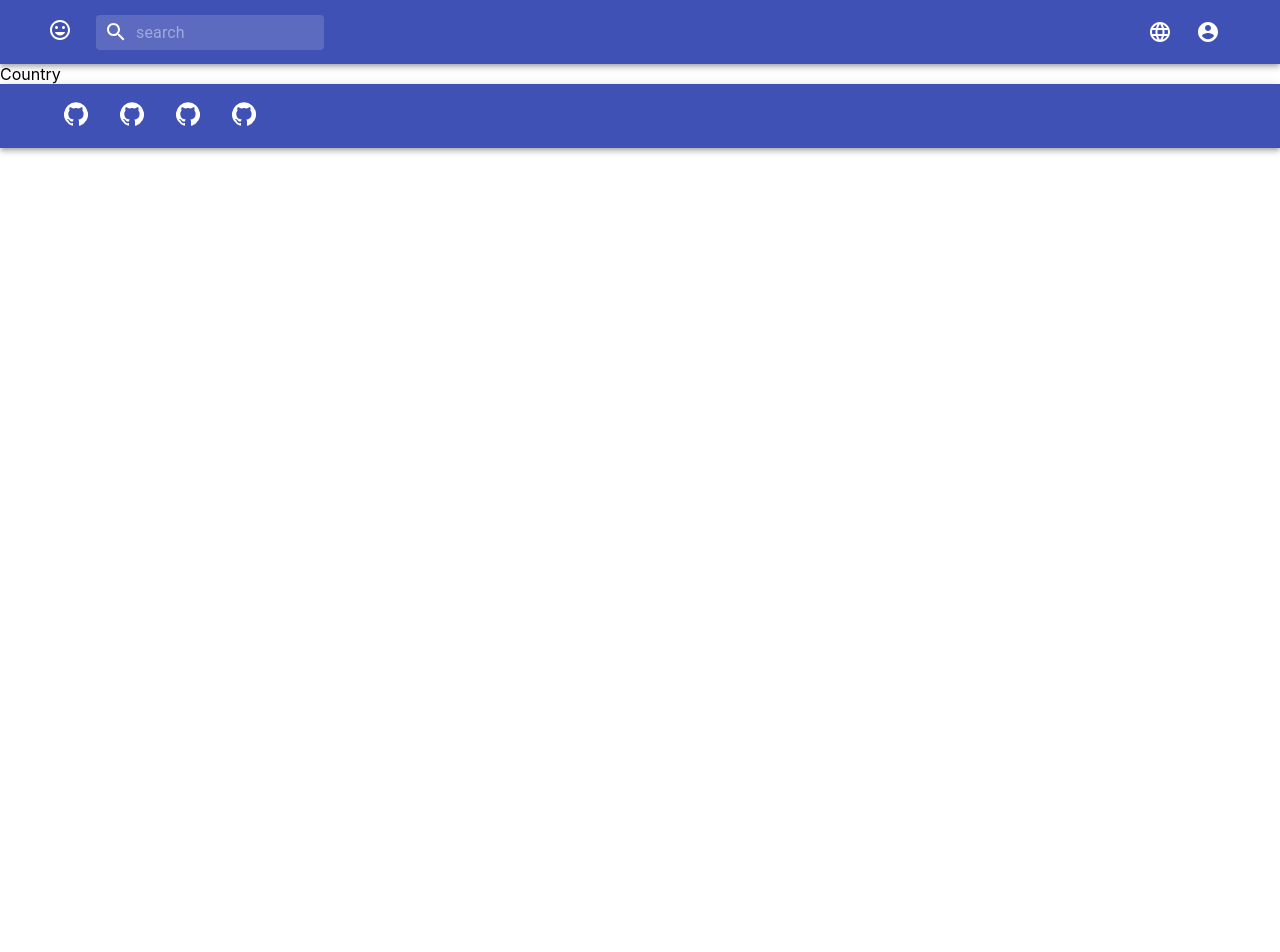
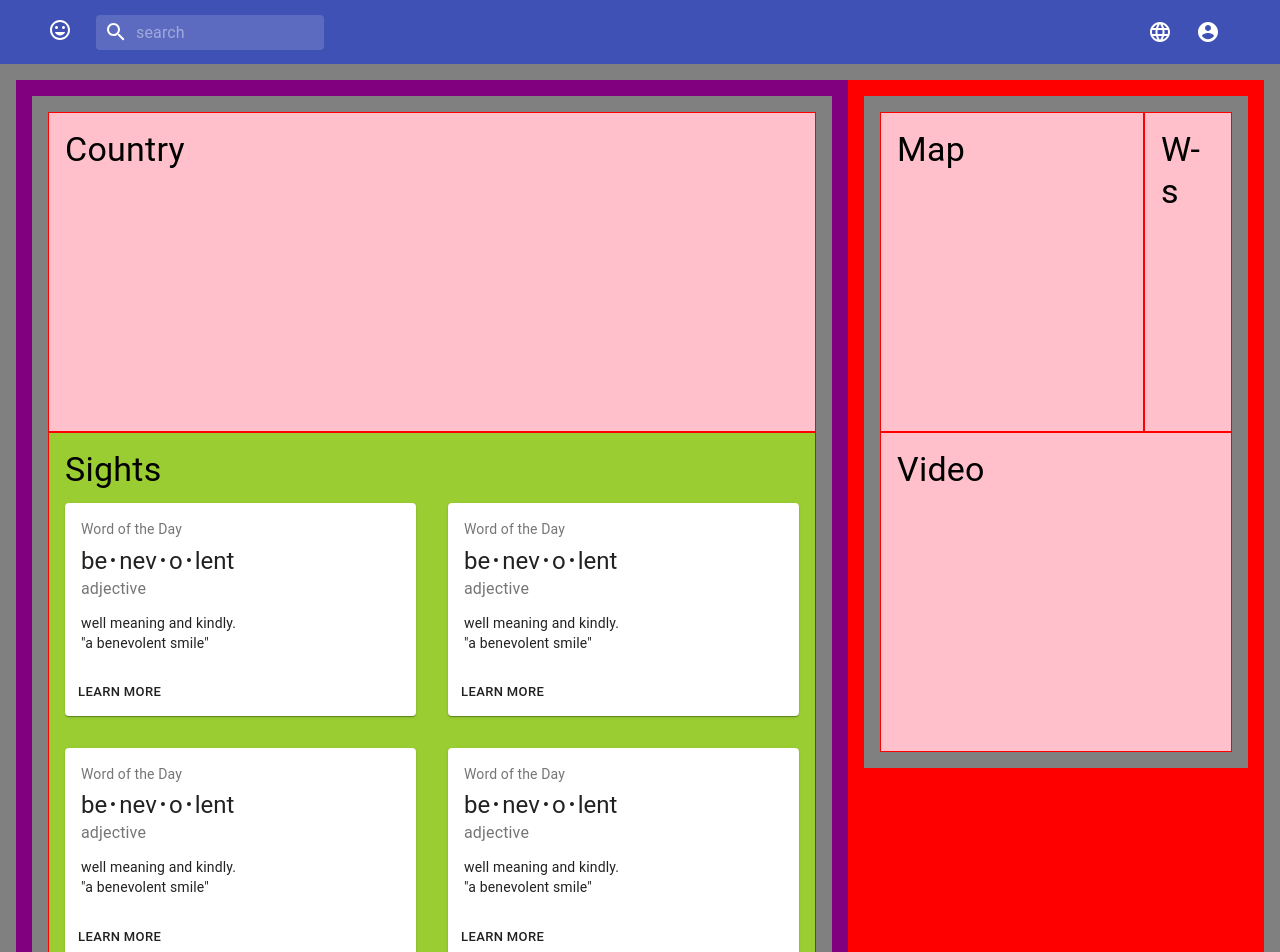
Before and after one commit to SpaNb4/travel-app, a React (Create React App) app: page /country in a window 1280 px wide. Shown: the top 952 px of the page. Before the commit the page ends 800 px from the top, so only its background shows below. Built offline with nearby package versions, Linux system fonts and the light colour scheme.

Commit message:
feat: add contry grid

```diff
--- /dev/null
+++ b/src/components/CountryGrid/CountryGrid.js
@@ -0,0 +1,162 @@
+import React from 'react';
+import { makeStyles } from '@material-ui/core/styles';
+import Container from '@material-ui/core/Container';
+import Grid from '@material-ui/core/Grid';
+import SimpleCard from './../SimpleCard';
+import { Typography } from '@material-ui/core';
+
+const useStyles = makeStyles((theme) => ({
+	columnGrid: {
+		padding: theme.spacing(4),
+		backgroundColor: 'grey',
+	},
+	contentGrid: {
+		padding: theme.spacing(4),
+		backgroundColor: 'grey',
+	},
+	columnLeft: {
+		backgroundColor: 'purple',
+		minHeight: 320,
+	},
+	columnRight: {
+		backgroundColor: 'red',
+		minHeight: 320,
+	},
+	blockContainer: {
+		padding: theme.spacing(4),
+		border: '1px solid red',
+		backgroundColor: 'pink',
+		minHeight: 320,
+	},
+	sightContainer: {
+		border: '1px solid red',
+		backgroundColor: 'yellowgreen',
+	},
+	sightGrid: {
+		paddingRight: 0,
+		paddingLeft: 0,
+		minHeight: 320,
+	},
+}));
+
+const SightsItem = () => (
+	<Grid item xs={12} sm={6}>
+		<SimpleCard />
+	</Grid>
+);
+
+const Overview = () => {
+	const classes = useStyles();
+
+	return (
+		<Grid item className={classes.blockContainer} xs={12}>
+			<Typography variant="h4" gutterBottom>
+				Country
+			</Typography>
+		</Grid>
+	);
+};
+
+const Sights = () => {
+	const classes = useStyles();
+
+	return (
+		<Grid item xs={12} className={classes.sightContainer}>
+			<Typography variant="h4" gutterBottom>
+				Sights
+			</Typography>
+			<Container className={classes.sightGrid}>
+				<Grid container spacing={4}>
+					<SightsItem />
+					<SightsItem />
+					<SightsItem />
+					<SightsItem />
+					<SightsItem />
+					<SightsItem />
+				</Grid>
+			</Container>
+		</Grid>
+	);
+};
+
+const Map = () => {
+	const classes = useStyles();
+
+	return (
+		<Grid item className={classes.blockContainer} xs={9}>
+			<Typography variant="h4" gutterBottom>
+				Map
+			</Typography>
+		</Grid>
+	);
+};
+
+const Widgets = () => {
+	const classes = useStyles();
+
+	return (
+		<Grid item className={classes.blockContainer} xs={3}>
+			<Typography variant="h4" gutterBottom>
+				W-s
+			</Typography>
+		</Grid>
+	);
+};
+
+const Video = () => {
+	const classes = useStyles();
+
+	return (
+		<Grid item className={classes.blockContainer} xs={12}>
+			<Typography variant="h4" gutterBottom>
+				Video
+			</Typography>
+		</Grid>
+	);
+};
+
+const ColumnLeft = () => {
+	const classes = useStyles();
+
+	return (
+		<Grid item xs={12} sm={8} className={classes.columnLeft}>
+			<Container className={classes.contentGrid}>
+				<Grid container spacing={4}>
+					<Overview />
+					<Sights />
+				</Grid>
+			</Container>
+		</Grid>
+	);
+};
+
+const ColumnRight = () => {
+	const classes = useStyles();
+
+	return (
+		<Grid item xs={12} sm={4} className={classes.columnRight}>
+			<Container className={classes.contentGrid}>
+				<Grid container spacing={4}>
+					<Map />
+					<Widgets />
+					<Video />
+				</Grid>
+			</Container>
+		</Grid>
+	);
+};
+
+export function CountryGrid() {
+	const classes = useStyles();
+
+	return (
+		<Container className={classes.columnGrid}>
+			<Grid container spacing={4}>
+				<ColumnLeft />
+				<ColumnRight />
+			</Grid>
+		</Container>
+	);
+}
+
+export default CountryGrid;
--- /dev/null
+++ b/src/components/CountryGrid/index.js
@@ -0,0 +1,3 @@
+import CountryGrid from './CountryGrid';
+
+export default CountryGrid;
--- a/src/components/MainGrid/MainGrid.js
+++ b/src/components/MainGrid/MainGrid.js
@@ -12,7 +12,7 @@ const GridItem = () => (
 export default function MainGrid() {
 	return (
 		<Container>
-			<Grid container spacing={1}>
+			<Grid container>
 				<GridItem />
 				<GridItem />
 				<GridItem />
--- a/src/components/SimpleCard/index.js
+++ b/src/components/SimpleCard/index.js
@@ -7,9 +7,7 @@ import Button from '@material-ui/core/Button';
 import Typography from '@material-ui/core/Typography';
 
 const useStyles = makeStyles({
-	root: {
-		minWidth: 275,
-	},
+	root: {},
 	bullet: {
 		display: 'inline-block',
 		margin: '0 2px',
--- a/src/containers/country/index.js
+++ b/src/containers/country/index.js
@@ -1,7 +1,8 @@
 import React from 'react';
+import CountryGrid from '../../components/CountryGrid';
 
 const Country = () => {
-	return <div>Country</div>;
+	return <CountryGrid />;
 };
 
 export default Country;
--- a/src/index.scss
+++ b/src/index.scss
@@ -5,3 +5,9 @@ body {
 	-webkit-font-smoothing: antialiased;
 	-moz-osx-font-smoothing: grayscale;
 }
+
+*,
+*::after,
+*::before {
+	box-sizing: border-box;
+}
```
